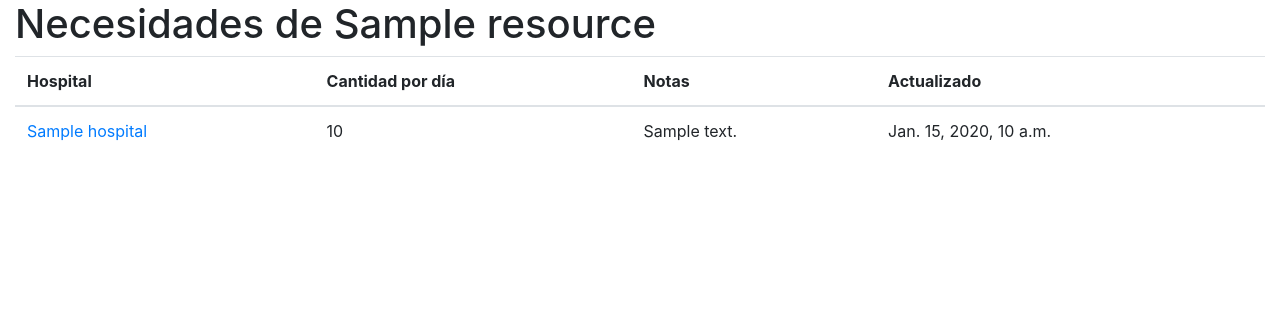
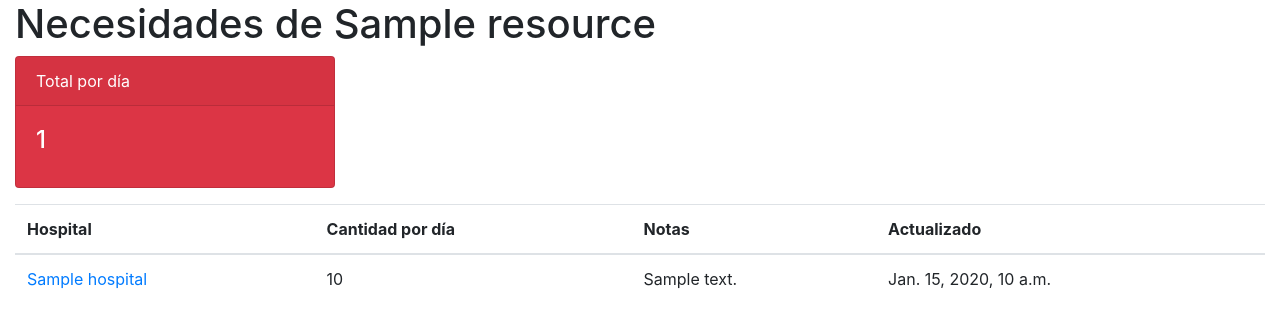
Before and after one commit to jantoniomartin/hospitales-covid19, a Django app: template fuckcovid/hospitals/templates/hospitals/resource_detail.html in a window 1280 px wide. Shown: the part 56-384 px from the top of the page. Run offline with Django 3.2, Linux system fonts and the light colour scheme; the template is opened without the code that fills it: most values are stand-ins (such as "Sample title", 1, 10 or a date in 2020); some libraries are stand-ins or nearby versions.

Commit message:
added total to resource need detail

```diff
--- a/fuckcovid/hospitals/templates/hospitals/resource_detail.html
+++ b/fuckcovid/hospitals/templates/hospitals/resource_detail.html
@@ -2,6 +2,13 @@
 
 {% block main %}
 <h1>Necesidades de {{ resource }}</h1>
+
+<div class="card text-white bg-danger mb-3" style="max-width: 20rem;">
+  <div class="card-header">Total por día</div>
+  <div class="card-body">
+    <h4 class="card-title">{{total_per_day|default_if_none:"No hay datos"}}</h4>
+  </div>
+</div>
 
 <table class="table table-hover">
     <thead>
--- a/fuckcovid/hospitals/views.py
+++ b/fuckcovid/hospitals/views.py
@@ -1,3 +1,4 @@
+from django.db.models import Sum
 from django.shortcuts import get_object_or_404
 from django.urls import reverse
 from django.views.generic import TemplateView, ListView, DetailView, CreateView, UpdateView
@@ -82,6 +83,11 @@ class ResourceDetail(DetailView):
     context_object_name = 'resource'
     model = Resource
 
+    def get_context_data(self, **kwargs):
+        context = super().get_context_data(**kwargs)
+        context['total_per_day'] = self.object.need_set.aggregate(total_per_day=Sum('amount_per_day'))['total_per_day']
+        return context
+
 class NeedList(generics.ListCreateAPIView):
     queryset = Need.objects.all()
     serializer_class = NeedSerializer
```
